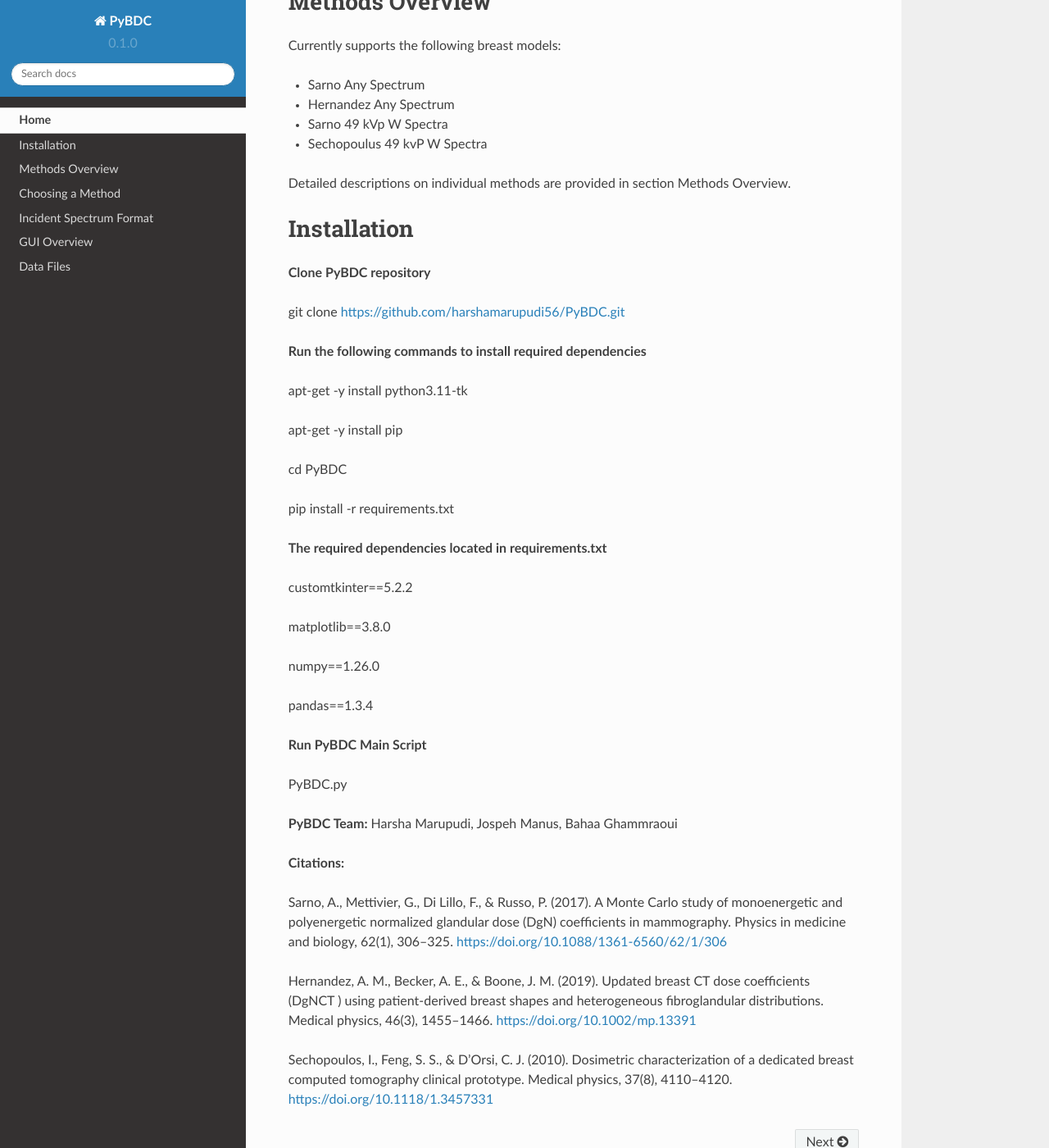
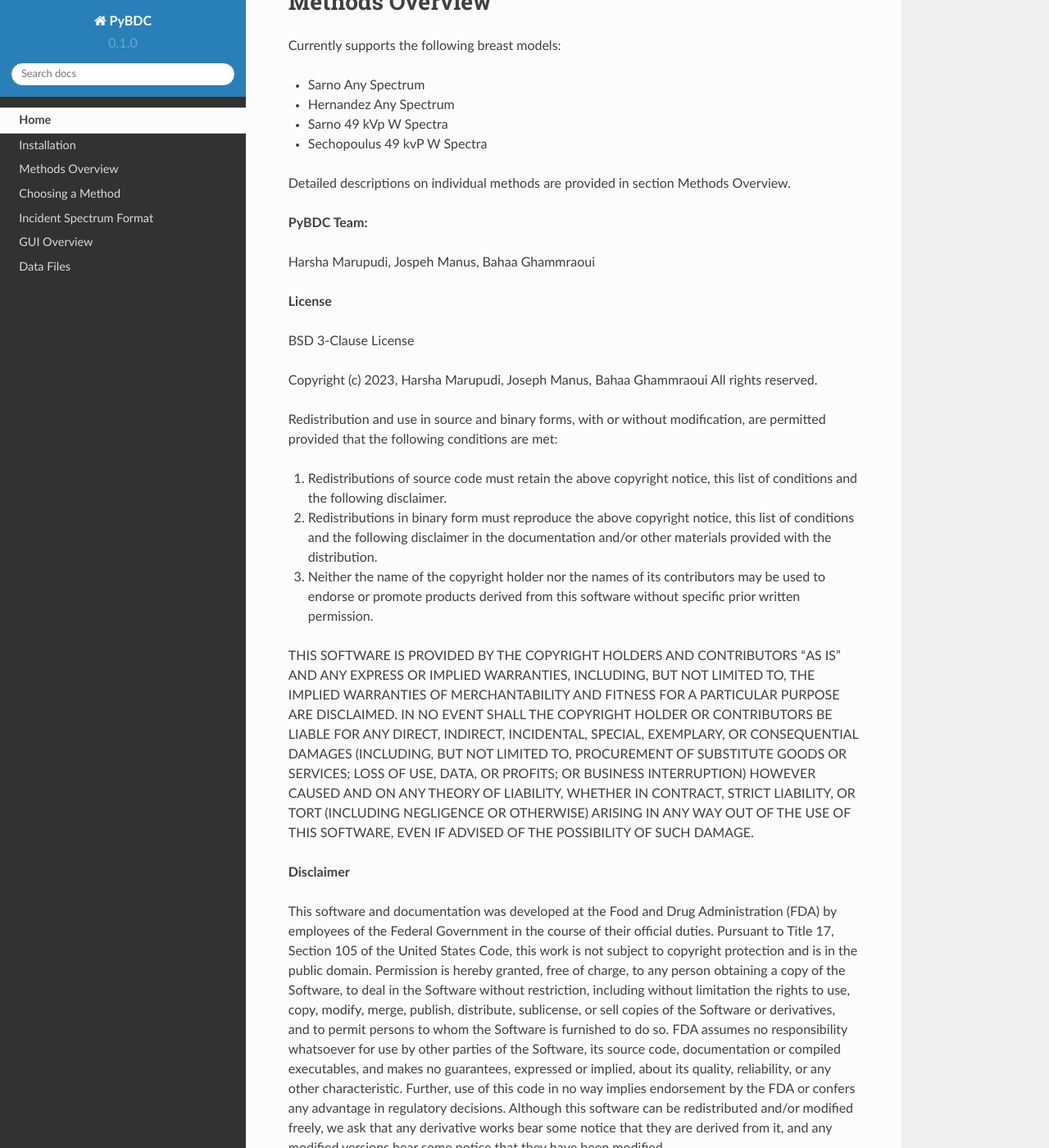
Before and after one commit to harshamarupudi56/PyBDC, a Sphinx documentation site: the page built from Doc/index.rst, in a window 1280 px wide and 1400 px high, scrolled down 574 px. Shown: the whole window at 82% size. Built offline with Sphinx 7.4.7 and the Read the Docs theme 2.0.0, drawn with Linux system fonts in a browser that asks for light colours; pages that are not in the unit, such as notebooks, are missing from menus; some of the changed text lies outside the part shown.

Commit message:
Update index.rst

```diff
--- a/Doc/index.rst
+++ b/Doc/index.rst
@@ -2,8 +2,7 @@ Welcome to PyBDC Documentation!
 =====================================
 
 Python toolkit for calculating mean glandular dose for breast CT.
-The following software enables accurate dose estimation for one or various breast exposures specifically for breast CT. The software can be used on Windows, Mac, and Linux through the use of a Python based GUI. The mode is further explained below along with an overview of the methods, how to choose a method, the program inputs and buttons, the incident spectrum format, images of the GUI, and the accompanying data files.
-
+The following software enables accurate breast dosage estimations based on four different models from well published papers. The software can be used on Windows, Mac, and Linux through the use of a Python based GUI. The different methods along with the input parameters are explained in this documentation. The purpose of this tool is to allow breast CT reseachers, medical physicists, and developers a simple method for comapring the dosage between different CT systems to ensure substantial equivalence.
 
 Table of Contents
 ==================
@@ -36,39 +35,48 @@ Currently supports the following breast models:
 
 Detailed descriptions on individual methods are provided in section :ref:`Methods Overview`.
 
-Installation
-==================
-**Clone PyBDC repository**
+**PyBDC Team:**
 
-git clone https://github.com/harshamarupudi56/PyBDC.git
-
-**Run the following commands to install required dependencies**
-
-apt-get -y install python3.11-tk
-
-apt-get -y install pip
-
-cd PyBDC
-
-pip install -r requirements.txt
-
-**The required dependencies located in requirements.txt**
-
-customtkinter==5.2.2
-
-matplotlib==3.8.0
-
-numpy==1.26.0
-
-pandas==1.3.4
-
-**Run PyBDC Main Script**
-
-PyBDC.py
+Harsha Marupudi, Jospeh Manus, Bahaa Ghammraoui
 
 
-**PyBDC Team:**
-Harsha Marupudi, Jospeh Manus, Bahaa Ghammraoui
+**License**
+
+BSD 3-Clause License
+
+Copyright (c) 2023, Harsha Marupudi, Joseph Manus, Bahaa Ghammraoui
+All rights reserved.
+
+Redistribution and use in source and binary forms, with or without
+modification, are permitted provided that the following conditions are met:
+
+1. Redistributions of source code must retain the above copyright notice, this
+   list of conditions and the following disclaimer.
+
+2. Redistributions in binary form must reproduce the above copyright notice,
+   this list of conditions and the following disclaimer in the documentation
+   and/or other materials provided with the distribution.
+
+3. Neither the name of the copyright holder nor the names of its
+   contributors may be used to endorse or promote products derived from
+   this software without specific prior written permission.
+
+THIS SOFTWARE IS PROVIDED BY THE COPYRIGHT HOLDERS AND CONTRIBUTORS "AS IS"
+AND ANY EXPRESS OR IMPLIED WARRANTIES, INCLUDING, BUT NOT LIMITED TO, THE
+IMPLIED WARRANTIES OF MERCHANTABILITY AND FITNESS FOR A PARTICULAR PURPOSE ARE
+DISCLAIMED. IN NO EVENT SHALL THE COPYRIGHT HOLDER OR CONTRIBUTORS BE LIABLE
+FOR ANY DIRECT, INDIRECT, INCIDENTAL, SPECIAL, EXEMPLARY, OR CONSEQUENTIAL
+DAMAGES (INCLUDING, BUT NOT LIMITED TO, PROCUREMENT OF SUBSTITUTE GOODS OR
+SERVICES; LOSS OF USE, DATA, OR PROFITS; OR BUSINESS INTERRUPTION) HOWEVER
+CAUSED AND ON ANY THEORY OF LIABILITY, WHETHER IN CONTRACT, STRICT LIABILITY,
+OR TORT (INCLUDING NEGLIGENCE OR OTHERWISE) ARISING IN ANY WAY OUT OF THE USE
+OF THIS SOFTWARE, EVEN IF ADVISED OF THE POSSIBILITY OF SUCH DAMAGE.
+
+
+**Disclaimer**
+
+This software and documentation was developed at the Food and Drug Administration (FDA) by employees of the Federal Government in the course of their official duties. Pursuant to Title 17, Section 105 of the United States Code, this work is not subject to copyright protection and is in the public domain. Permission is hereby granted, free of charge, to any person obtaining a copy of the Software, to deal in the Software without restriction, including without limitation the rights to use, copy, modify, merge, publish, distribute, sublicense, or sell copies of the Software or derivatives, and to permit persons to whom the Software is furnished to do so. FDA assumes no responsibility whatsoever for use by other parties of the Software, its source code, documentation or compiled executables, and makes no guarantees, expressed or implied, about its quality, reliability, or any other characteristic. Further, use of this code in no way implies endorsement by the FDA or confers any advantage in regulatory decisions. Although this software can be redistributed and/or modified freely, we ask that any derivative works bear some notice that they are derived from it, and any modified versions bear some notice that they have been modified.
+
 
 **Citations:**
 
```
